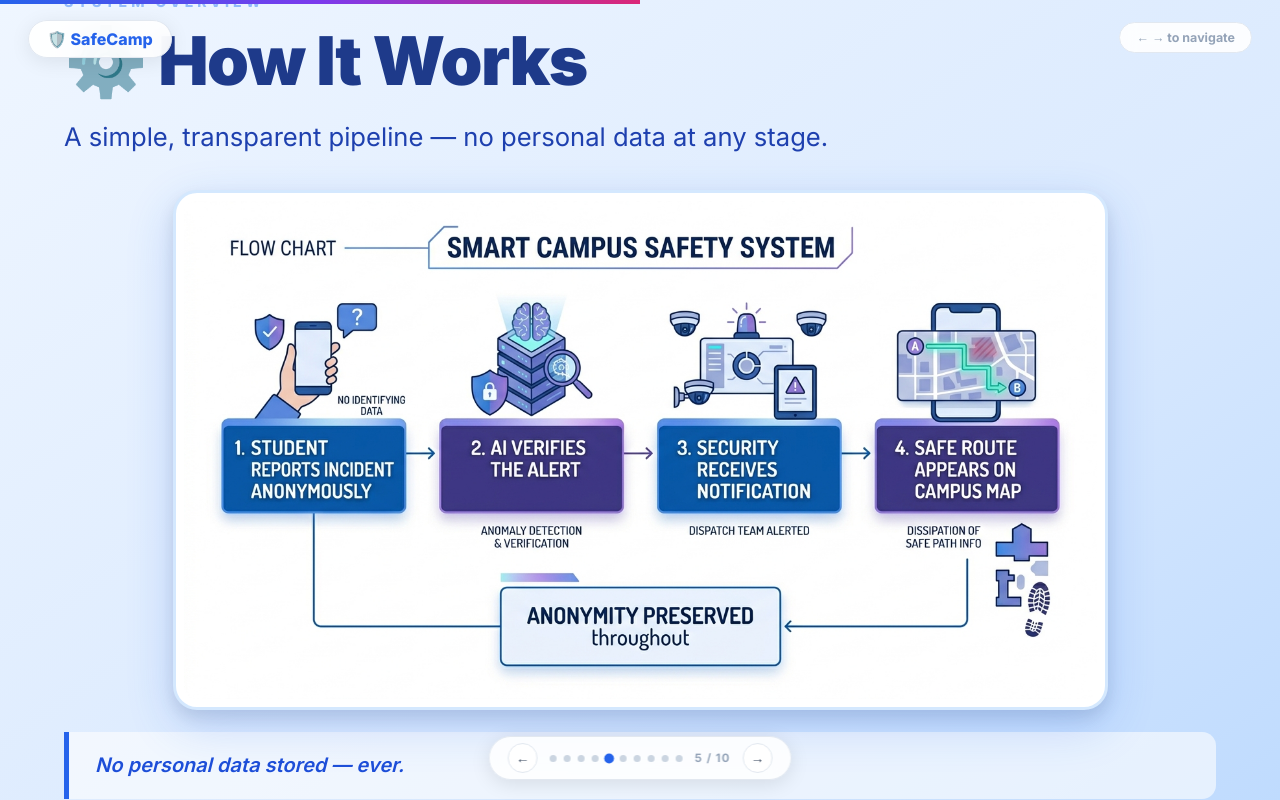
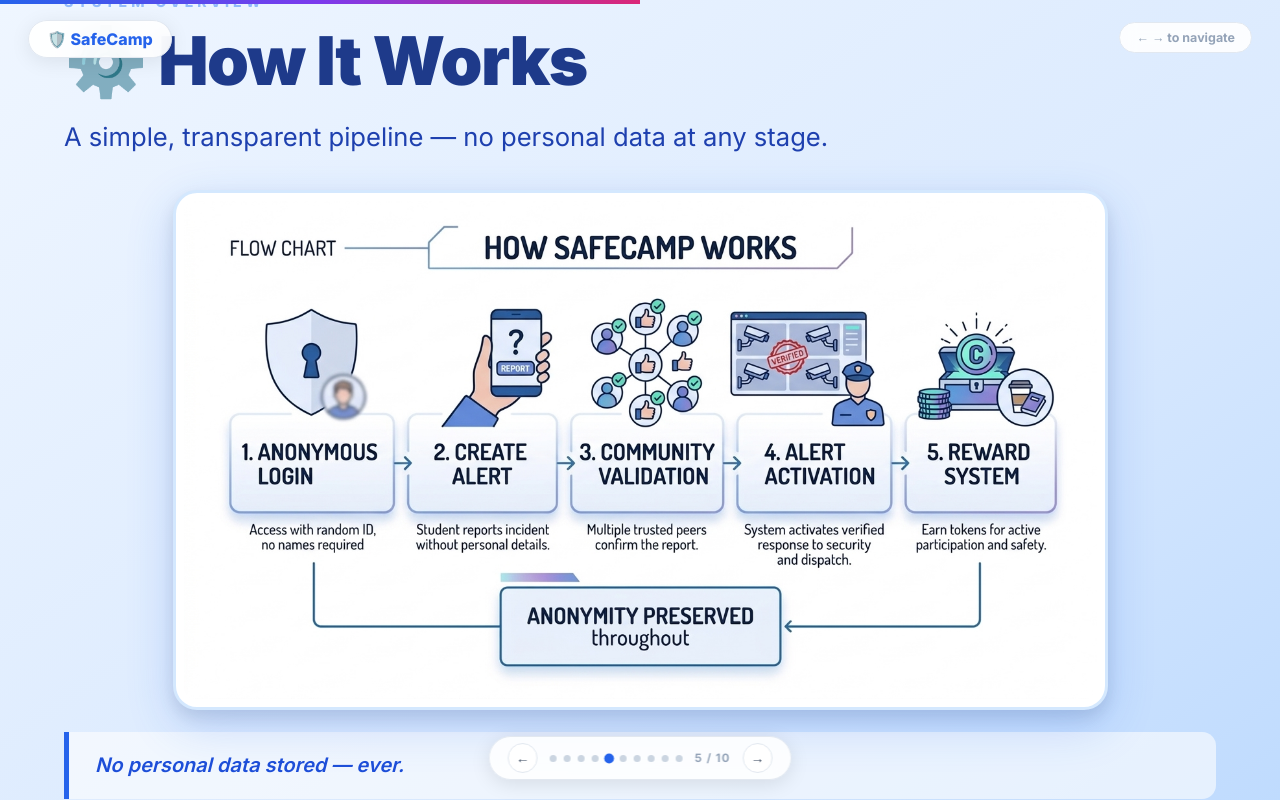
Before and after one commit to YassMine06/SafeCampus, a React (Vite) app: page / in a window 1280 px wide. Both pictures are taken after a click on the button 610 px from the left and 758 px from the top of the page. Built offline with nearby package versions, Linux system fonts and the light colour scheme.

Commit message:
how its work pcture

```diff
--- a/src/App.jsx
+++ b/src/App.jsx
@@ -545,7 +545,7 @@
       <p className="slide-subtitle">A simple, transparent pipeline — no personal data at any stage.</p>
       <div className="how-it-works-img-container">
         <img
-          src="/images/how it works.png"
+          src="/images/how its works.png"
           alt="System flow: Student report -> AI verification -> Security notification -> Safe route"
           className="how-diagram-img"
           onClick={() => onZoom('/images/how it works.png')}
```
Also changed, not shown: public/images/how it works.png (deleted), public/images/how its works.png (added).
